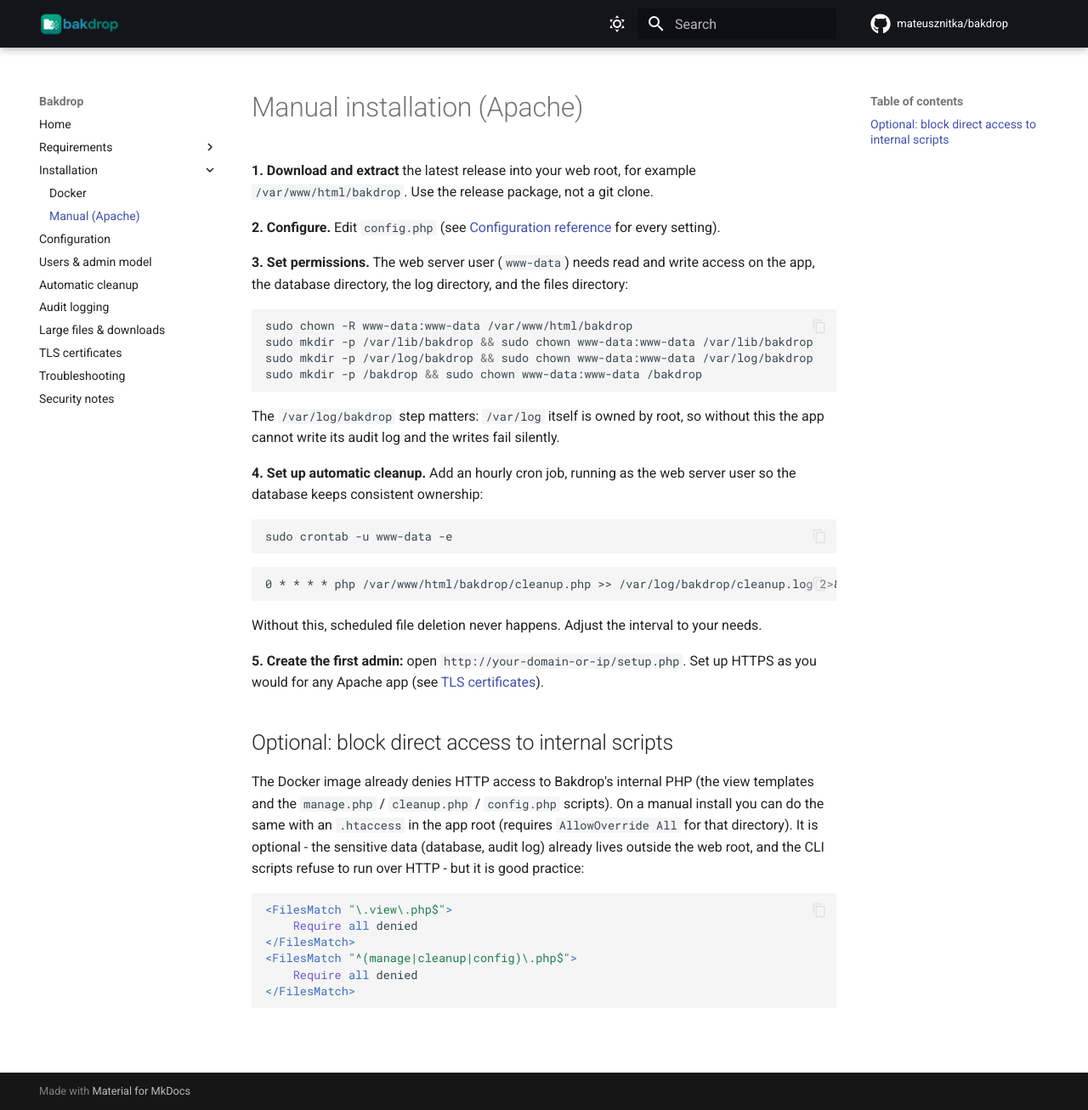
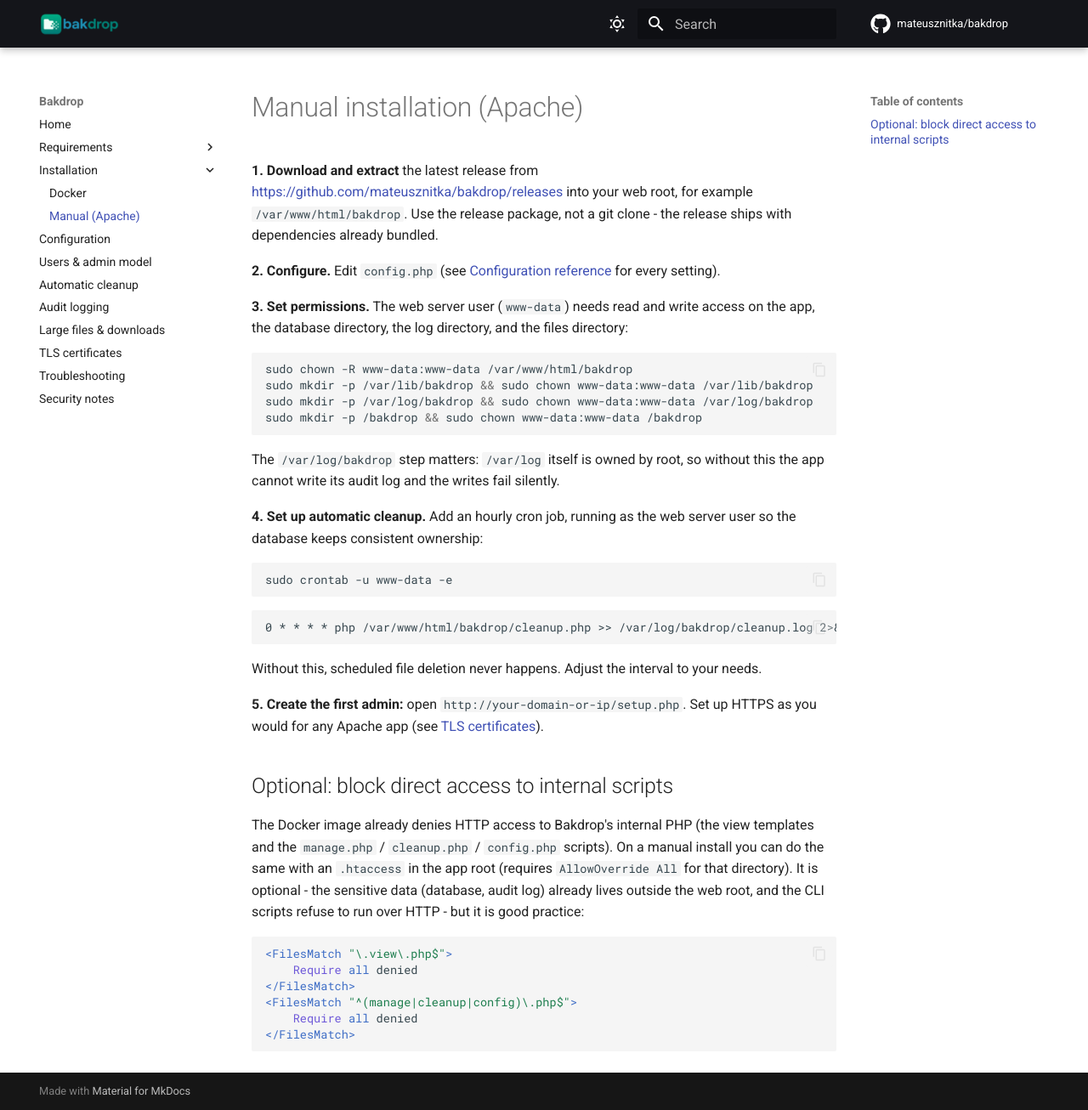
Before and after one commit to mateusznitka/bakdrop, an MkDocs documentation site: the page built from docs/installation/manual.md, in a window 1280 px wide and 1306 px high. Shown: the whole window at 85% size. Built offline with MkDocs 1.6.1 and Material for MkDocs 9.7.7, drawn with Linux system fonts in a browser that asks for light colours; comment, search, counter and statistics services are not loaded.

Commit message:
docs fixes

```diff
--- a/docs/installation/manual.md
+++ b/docs/installation/manual.md
@@ -1,7 +1,8 @@
 # Manual installation (Apache)
 
-**1. Download and extract** the latest release into your web root, for example
-`/var/www/html/bakdrop`. Use the release package, not a git clone.
+**1. Download and extract** the latest release from <https://github.com/mateusznitka/bakdrop/releases> into your web root, for example
+`/var/www/html/bakdrop`. Use the release package, not
+a git clone - the release ships with dependencies already bundled.
 
 **2. Configure.** Edit `config.php` (see
 [Configuration reference](../configuration.md) for every setting).
```
Also changed, not shown: docs/requirements/index.md (+1 -1 lines).
